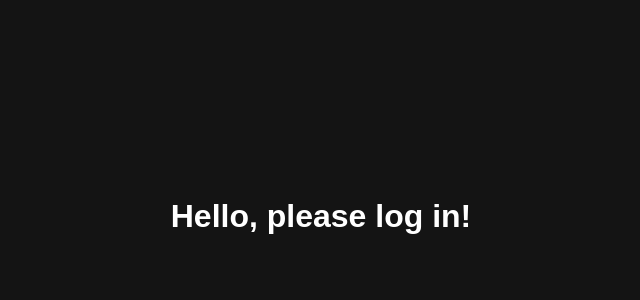
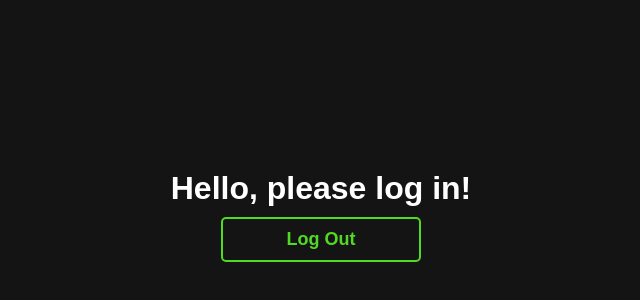
Before and after one commit to carledwardm/auth-portal-supa, a Next.js app: page / in a window 1280 px wide. Shown: the part 184-484 px from the top of the page, without its empty margins (319-959 px from the left). Built offline with nearby package versions, Linux system fonts and the light colour scheme; no server answers.

Commit message:
Add logout button, basic styling, pending functionality

```diff
--- a/app/page.module.css
+++ b/app/page.module.css
@@ -130,3 +130,31 @@ a.secondary {
   color: var(--outline);
   text-shadow: 0 0 3px var(--outline);
 }
+
+.logoutButton {
+  background-color: var(--transparent);
+  color: var(--outline);
+  font-size: 18px;
+  font-weight: bold;
+  padding: 10px 15px;
+  width: 200px;
+  border-radius: 5px;
+  border: 2px solid var(--outline);
+  transition: all 0.2s ease-in-out;
+  margin-top: 10px;
+  cursor: pointer;
+  text-align: center;
+}
+
+.logoutButton:hover {
+  background-color: var(--background);
+  border: 2px solid var(--outline);
+  box-shadow: 0 0 5px 2px var(--outline);
+  color: var(--outline);
+
+}
+
+.logoutButton:active {
+  background-color: var(--outline);
+  color: var(--background);
+}
--- a/app/page.tsx
+++ b/app/page.tsx
@@ -5,7 +5,9 @@ import { useSupa } from "@/context/SupaContext";
 export default function Home() {
   const { user } = useSupa();
 
-  console.log( user )
+  const handleLogout = async () => {
+    console.log("Logging out!");
+  }
 
   return (
       <main className={styles.main}>
@@ -15,6 +17,8 @@ export default function Home() {
             user?.user_metadata.first_name || user?.user_metadata.full_name?.split(" ")[0] || "Guest"
           }
           </span>!</h1>}
+
+          <a href="#" onClick={handleLogout} className={styles.logoutButton}>Log Out</a>
       </main>
   );
 }
```
